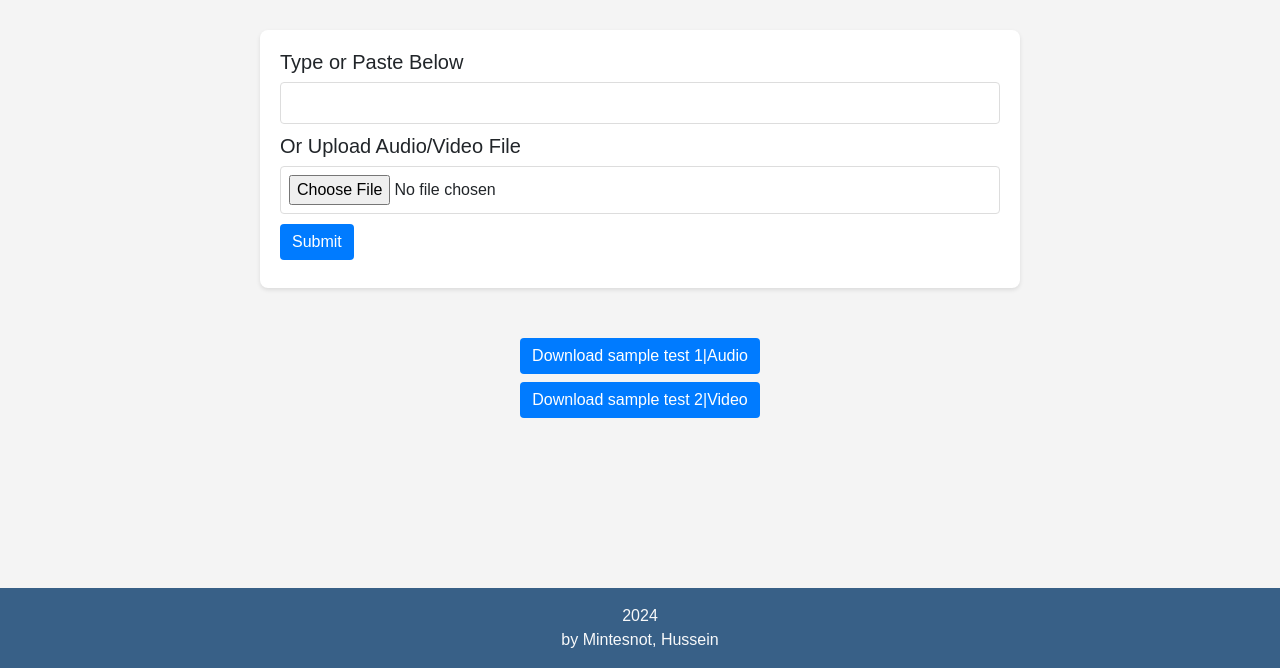
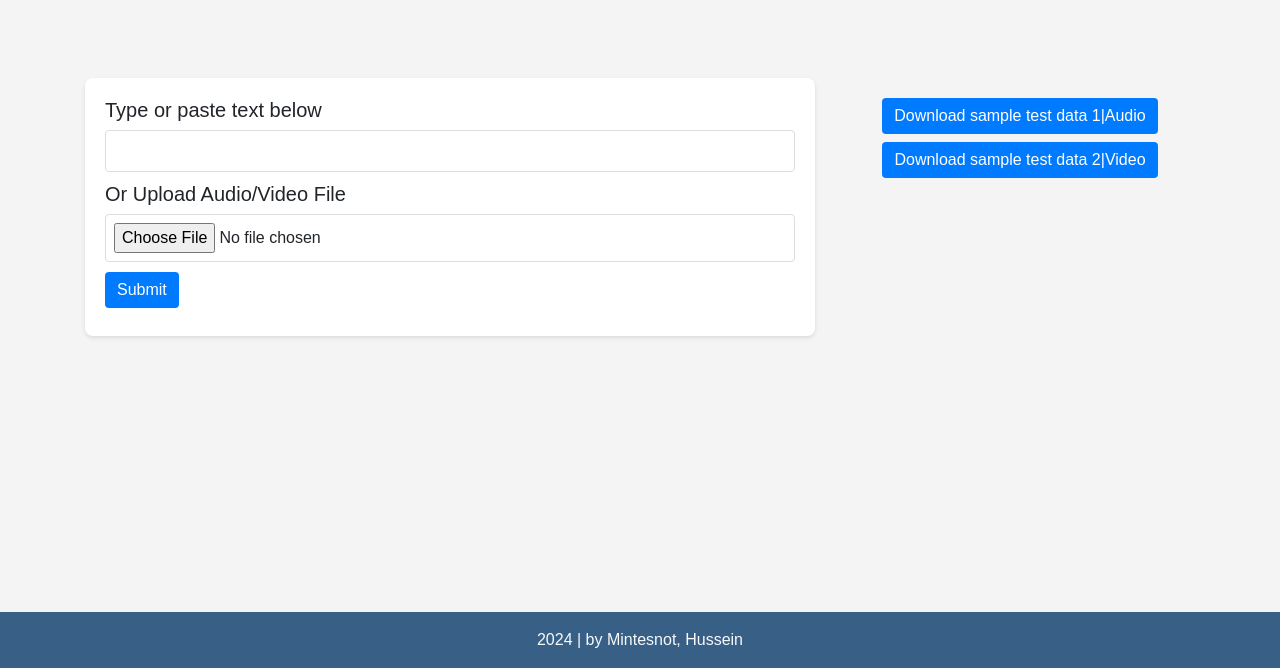
Before and after one commit to mintesnot96/threatening_speech_detector, a Flask app: page / in a window 1280 px wide. Shown: the part 132-800 px from the top of the page. Run offline with Flask 3, Linux system fonts and the light colour scheme; some libraries are stand-ins or nearby versions.

```diff
--- a/templates/home.html
+++ b/templates/home.html
@@ -135,11 +135,14 @@
         </div>
     </nav>
 
-    <div class="container">
+    <div class="container mt-5">
       <div class="row">
-            <div class="col-md-8 offset-md-2 form-container">
+
+          <!-- Form container column -->
+          <div class="col-md-8">
+              <div class="form-container">
                   <form action="/predict" method="post" enctype="multipart/form-data" id="predictionForm">
-                    <h5>Type or Paste Below</h5>
+                      <h5>Type or paste text below </h5>
                       <input type="text" id="threat" name="threat">
 
                       <h5>Or Upload Audio/Video File</h5>
@@ -152,6 +155,14 @@
                   </form>
               </div>
           </div>
+                      <!-- Download buttons column -->
+                      <div class="col-md-4">
+                        <div class="center-content">
+                            <a href="/download/audio" class="btn btn-custom mb-2">Download sample test data 1|Audio</a>
+                            <a href="/download/video" class="btn btn-custom">Download sample test data 2|Video</a>
+                        </div>
+                    </div>
+      </div>
   </div>
 
     <script>
@@ -161,34 +172,16 @@
         };
         // Remember to handle the spinner visibility after prediction
     </script>
-    <!-- Inside the <body> tag, add download links/buttons -->
 
-      <div class="center-content">
-        <a href="/download/audio" class="btn btn-custom mb-2">Download sample test 1|Audio</a> <!-- Added mb-2 for a little margin between buttons -->
-        <a href="/download/video" class="btn btn-custom">Download sample test 2|Video</a>
-    </div>
 
 </body>
 <footer class="text-light py-3">
     <div class="container text-center">
       <p class="m-0">
-        2024 <br />
-        by Mintesnot, Hussein
+        2024 |  by Mintesnot, Hussein <br />
+
       </p>
 
-      <!-- <a
-        class="github-link"
-        href="https://github.com/mintesnot96/threatening_speech_detection/main"
-        target="_blank"
-        rel="noopener noreferrer"
-      >
-
-        <img
-          src="https://pngimg.com/uploads/github/github_PNG25.png"
-          alt="GitHub Logo"
-          style="width: 80px; height: 40px; margin-top: 0px"
-        />
-      </a> -->
     </div>
   </footer>
 </html>
```
Lines whose indentation alone changed are shown as unchanged.
